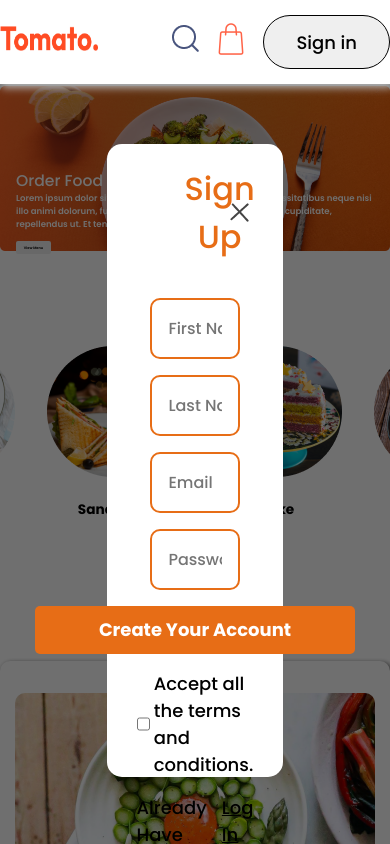
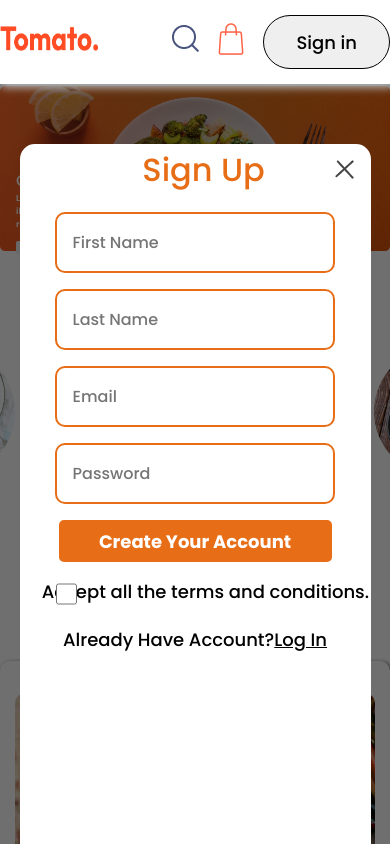
Before and after one commit to Mkmihir16/Food-delivery-React-V, a React (Vite) app: page / in a window 390 px wide. Both pictures are taken after a click on the button "Sign in". Shown: the top 844 px of the page. Built offline with nearby package versions, Linux system fonts and the light colour scheme.

Commit message:
Login page responsive successfull

```diff
--- a/component/LoginPage/Loginpage.css
+++ b/component/LoginPage/Loginpage.css
@@ -95,11 +95,14 @@ form input{
 }
 .createacc{
     height: 3rem;
-    width: 20rem;
-    padding: 0rem 0rem;
+    width: 20vw;
+    padding: 0;
     border-radius: 5px;
     background-color: #E76D16;
     color:white;
     font-size: 18px;
     font-weight: 700;
 }
+.sub-checkandpara{
+    display: flex;
+}
--- a/component/LoginPage/Loginpage.jsx
+++ b/component/LoginPage/Loginpage.jsx
@@ -1,7 +1,7 @@
 import React, { useState } from 'react';
 import "./Loginpage.css";
 import { assets } from '../../src/assets/assets';
-
+import "./Responsive-login-page.css"
 function Loginpage({ setLogin }) {
   const [currentState, setcurrentState] = useState("Sign Up")
   function sethandlerfun() {
@@ -24,7 +24,10 @@ function Loginpage({ setLogin }) {
 
         </form>
         <div className="checkandpara">
+          <div className="sub-checkandpara">
           <input type="checkbox" /><p>Accept all the terms and conditions.</p>
+          </div>
+
         </div>
 
         <div className="accountinfo">
--- /dev/null
+++ b/component/LoginPage/Responsive-login-page.css
@@ -0,0 +1,40 @@
+@media screen and (max-width:800px) {
+    .main-login-page{
+        width: 100vw;
+
+    }
+    .login-page-container{
+        width: 90%;
+        height: auto;
+        padding: 0;
+        margin: 0;
+    }
+    .page-name-loginpage h1{
+        text-align: center;
+    }
+    .page-name-loginpage{
+        margin: 0;
+    }
+    .page-name-loginpage img{
+        padding:1rem;
+    }
+    .checkandpara{
+       width: 100%;
+    }
+    .checkandpara p{
+        margin: 0;
+        padding: 0;
+        text-align: center;
+    }
+    .checkandpara input{
+       position: relative;
+       left: 10%;
+       height: 2rem;
+       width: 1.3rem;
+    }
+    .createacc{
+
+        height: 5vh;
+        width: 70vw;
+    }
+}
```
